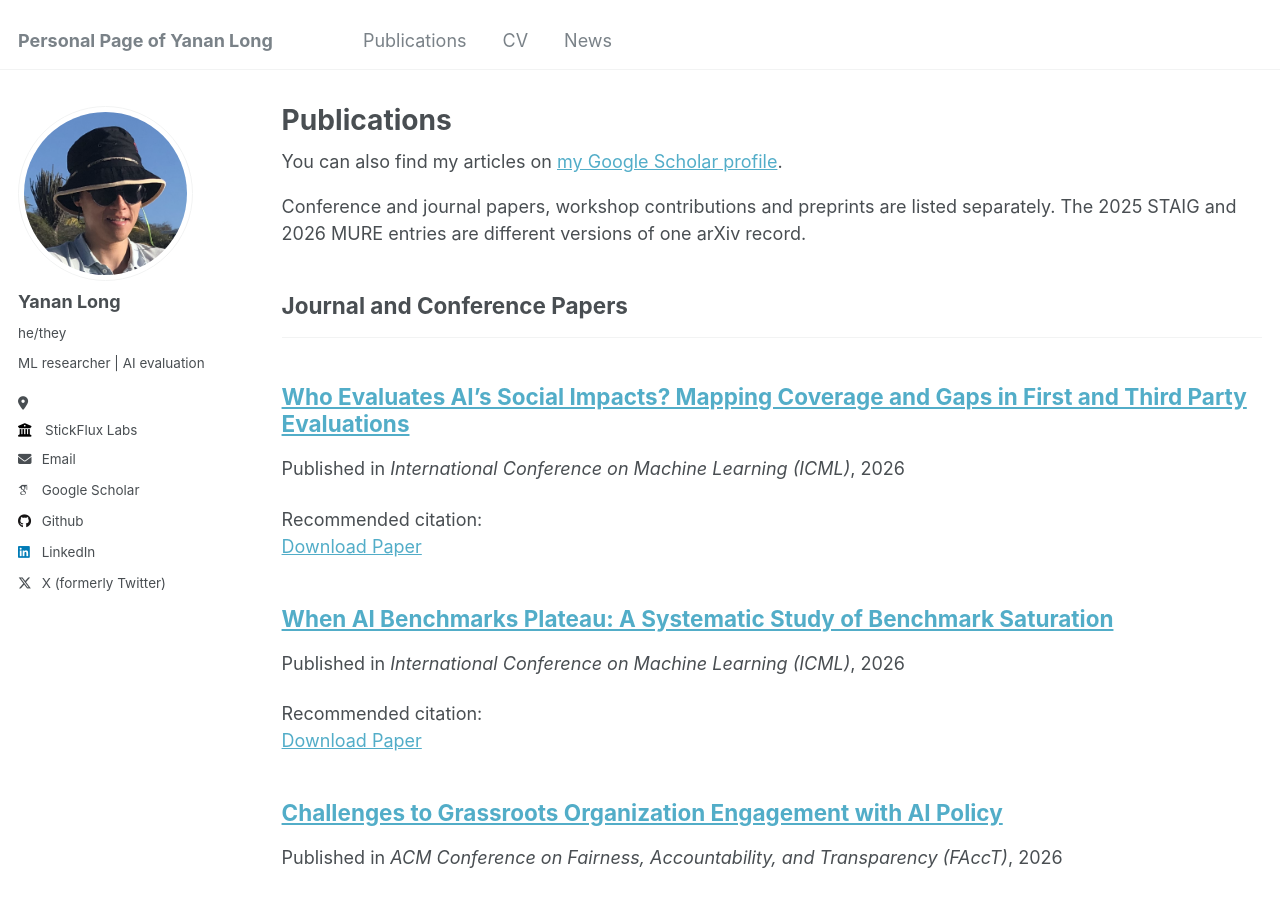
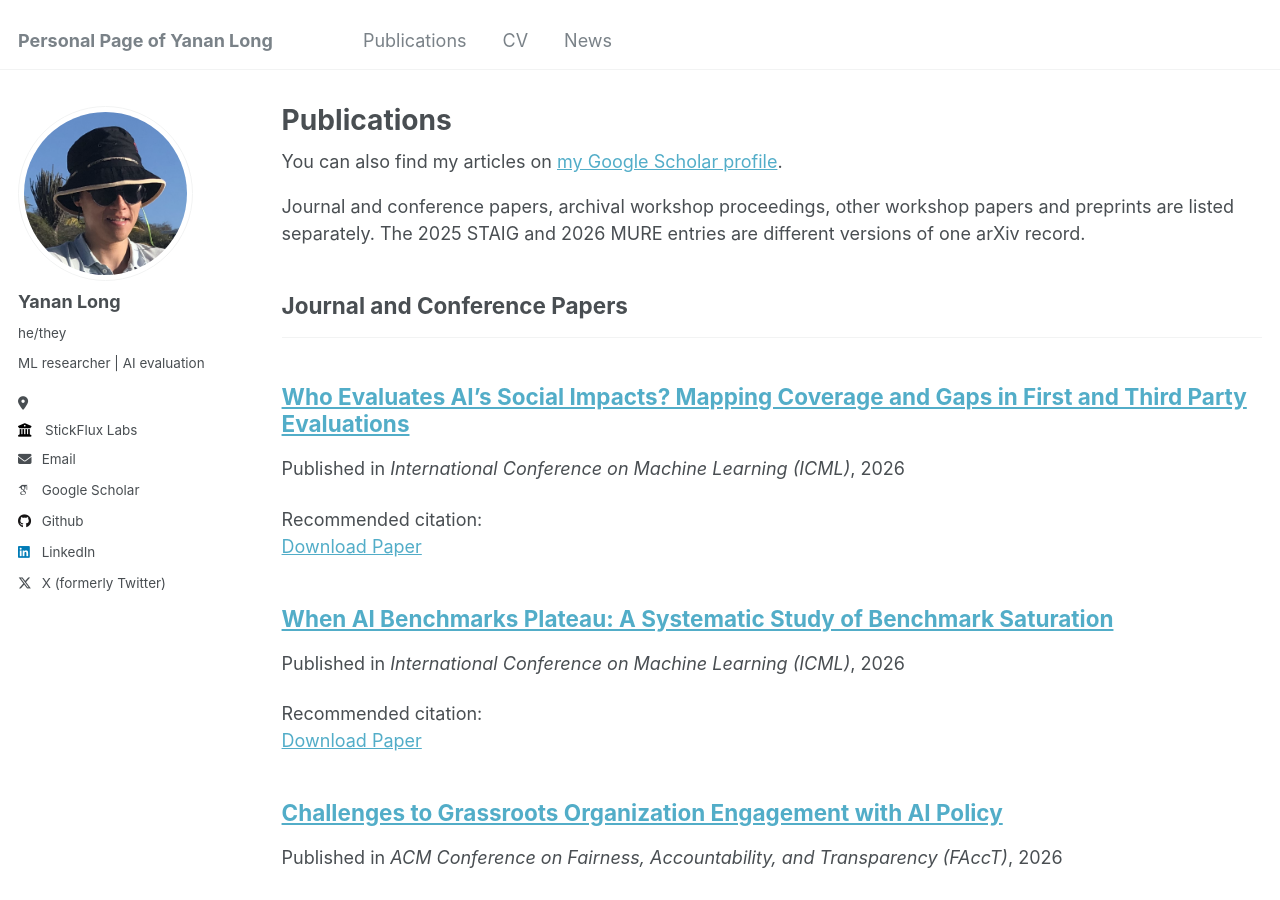
Before and after one commit to yananlong/yananlong.github.io, a Jekyll site: the page built from _pages/publications.html, in a window 1280 px wide and 900 px high. Built offline with Jekyll 4.4.1, drawn with Linux system fonts in a browser that asks for light colours; some web fonts are replaced.

Commit message:
Align research areas and classify LUHME paper as archival proceedings

```diff
--- a/_pages/publications.html
+++ b/_pages/publications.html
@@ -11,7 +11,7 @@ author_profile: true
 
 {% include base_path %}
 
-<p>Conference and journal papers, workshop contributions and preprints are listed separately. The 2025 STAIG and 2026 MURE entries are different versions of one arXiv record.</p>
+<p>Journal and conference papers, archival workshop proceedings, other workshop papers and preprints are listed separately. The 2025 STAIG and 2026 MURE entries are different versions of one arXiv record.</p>
 
 <!-- New style rendering if publication categories are defined -->
 {% if site.publication_category %}
```
